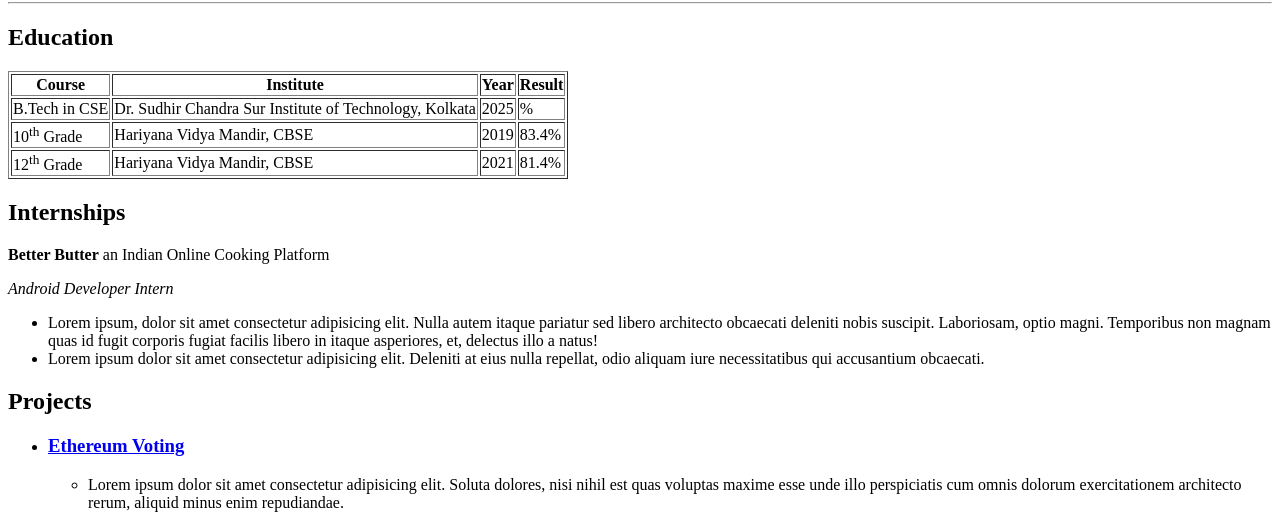
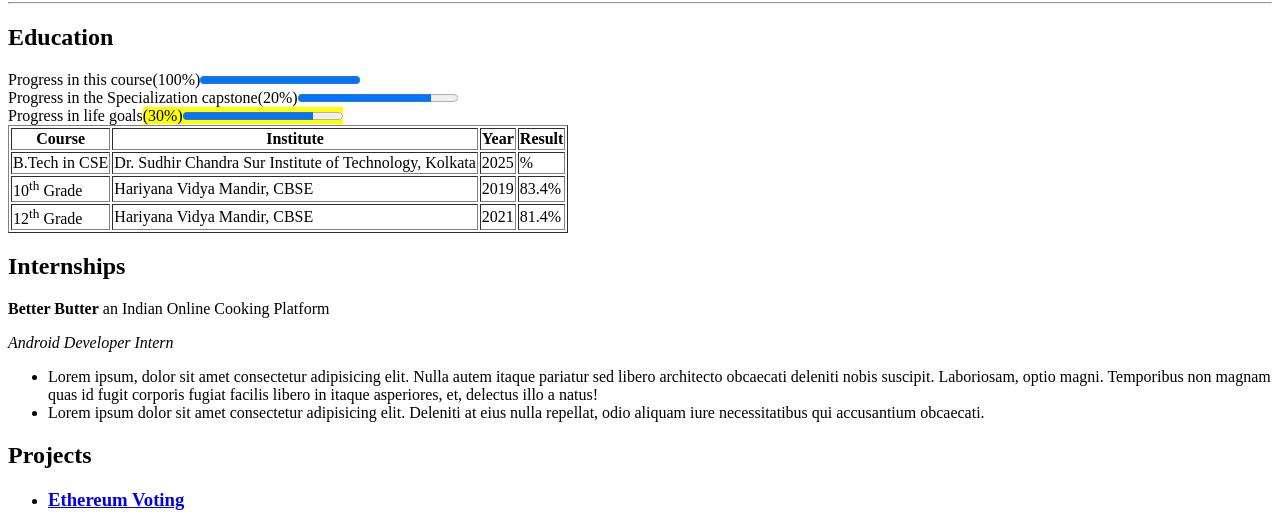
Before and after one commit to Z0ntaro/Resume, a plain HTML site: page index.html in a window 1280 px wide. Shown: the part 257-782 px from the top of the page. Drawn offline with Linux system fonts and the light colour scheme.

Commit message:
index.html

```diff
--- a/index.html
+++ b/index.html
@@ -61,18 +61,24 @@
                     <td>Dr. Sudhir Chandra Sur Institute of Technology, Kolkata</td>
                     <td>2025</td>
                     <td>%</td>
+                    Progress in this course(100%)<progress value="100" max="100"></progress><br>
                 </tr>
+
+
+
                 <tr>
                     <td>10<sup>th</sup> Grade</td>
                     <td>Hariyana Vidya Mandir, CBSE</td>
                     <td>2019</td>
                     <td>83.4%</td>
+                    Progress in the Specialization capstone(20%)<progress value="83.4" max="100"></progress><br>
                 </tr>
                   <tr>
                     <td>12<sup>th</sup> Grade</td>
                     <td>Hariyana Vidya Mandir, CBSE</td>
                     <td>2021</td>
                     <td>81.4%</td>
+                    Progress in life goals<mark>(30%)<progress value="81.4" max="100"></progress></mark><br>
                 </tr>
             </table>
         </section>
```
